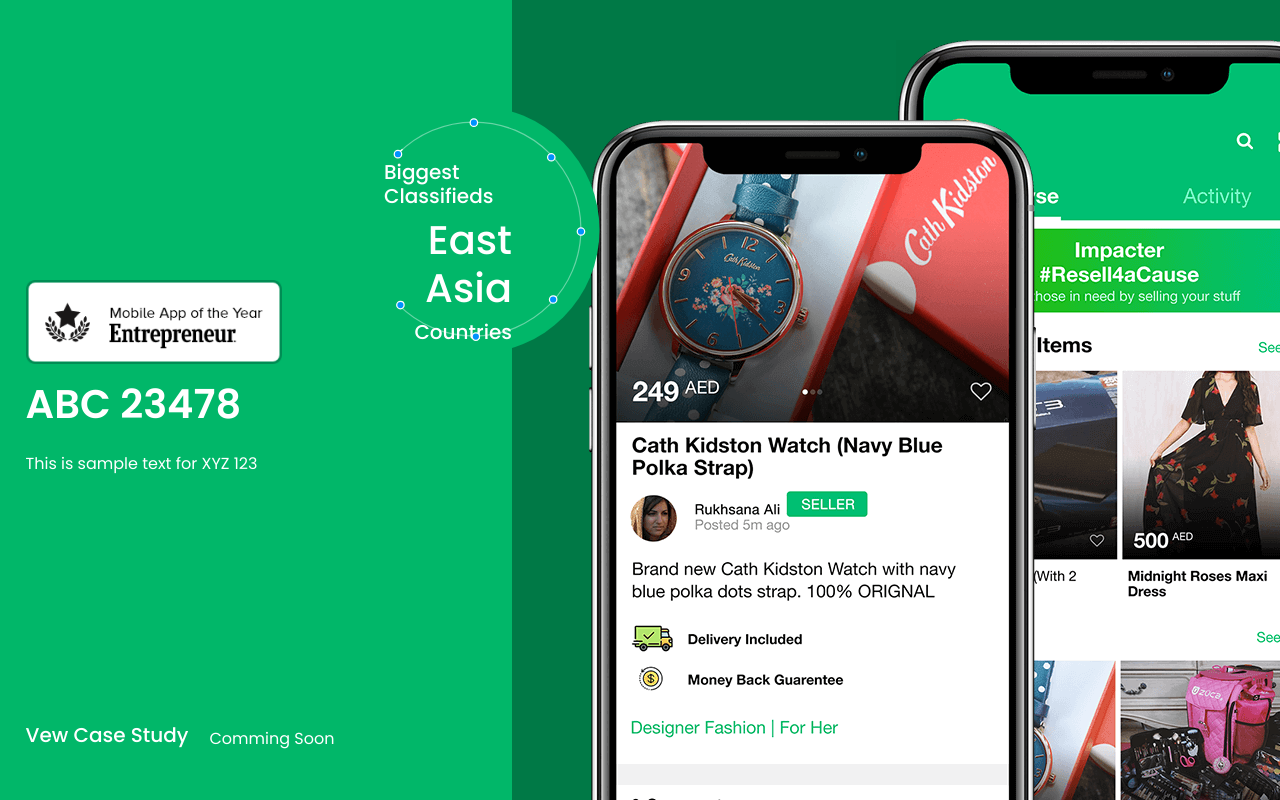
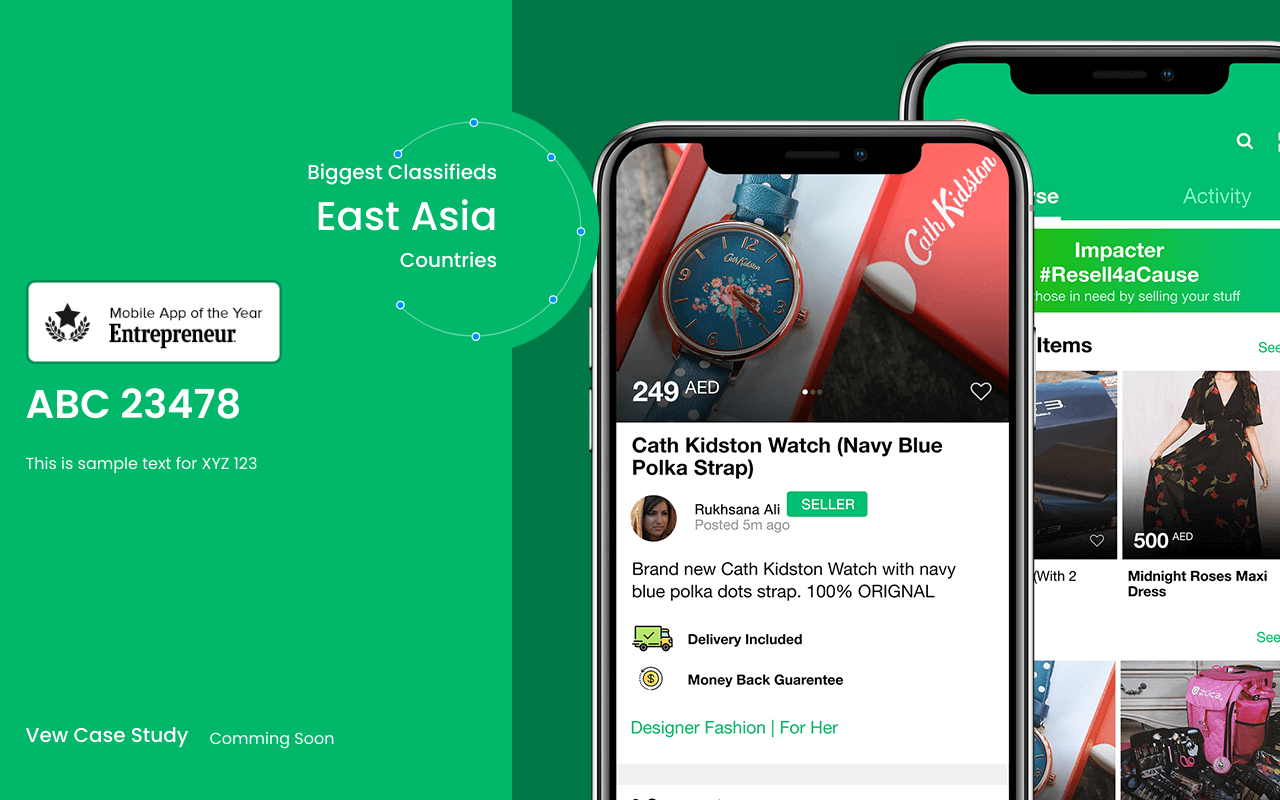
Before and after one commit to mrkamin/Responsiveness-javascript--advanced-, a React (Create React App) app: page /pageseven in a window 1280 px wide. Shown: the top 800 px of the page. Built offline with nearby package versions, Linux system fonts and the light colour scheme.

Commit message:
make page seven left side destop version responsiv

```diff
--- a/src/components/PageSeven.js
+++ b/src/components/PageSeven.js
@@ -16,7 +16,7 @@
 
   useLayoutEffect(() => {
     const ctx = gsap.context(() => {
-      gsap.from('.image-container', {
+      gsap.from('sect-seven-left-side-item-three-item-one', {
         duration: 2,
         y: '-100%',
         ease: 'bounce',
--- a/src/components/css/pageseven.css
+++ b/src/components/css/pageseven.css
@@ -8,7 +8,7 @@
 
 .sect-seven-left-side-item-one {
   top: 20vh;
-  left: 75%;
+  left: 60%;
   z-index: 100;
 }
 
```
